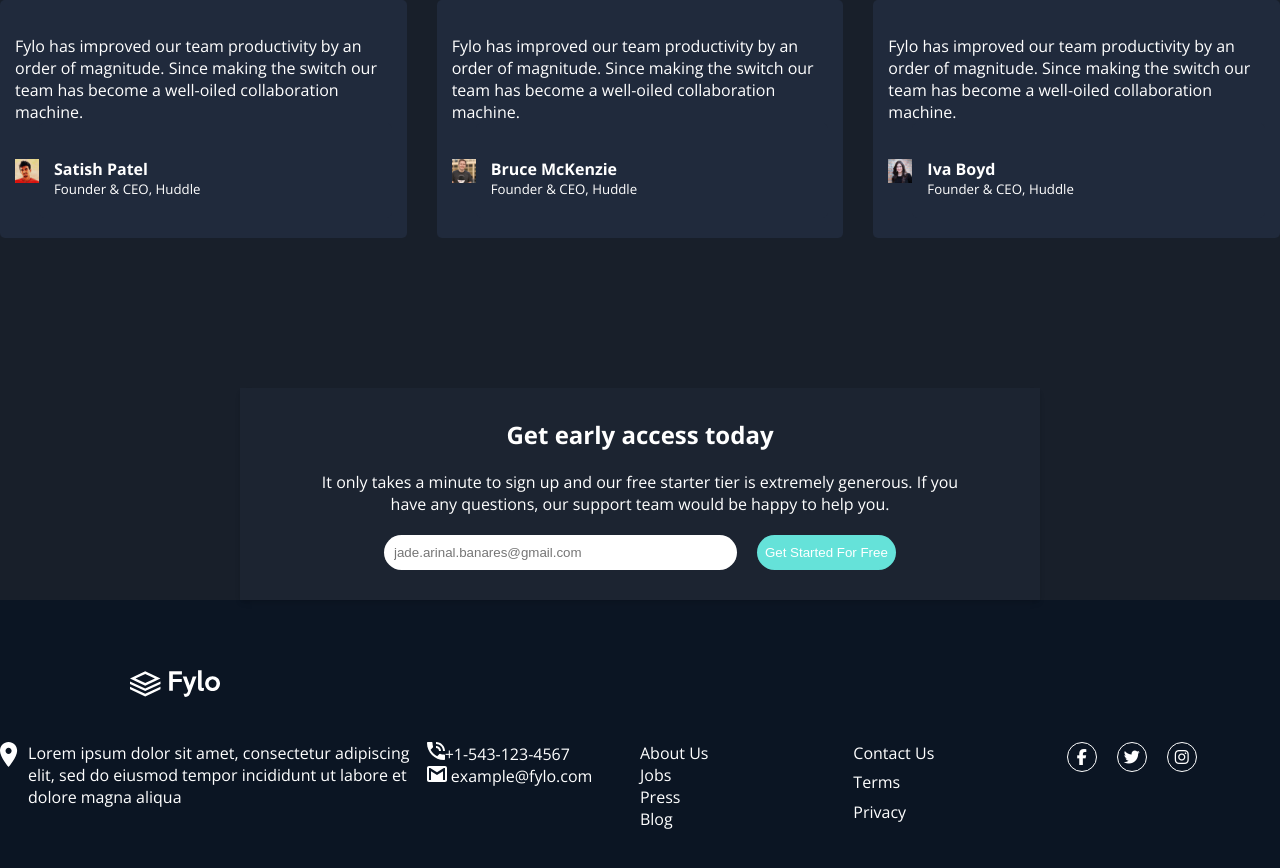
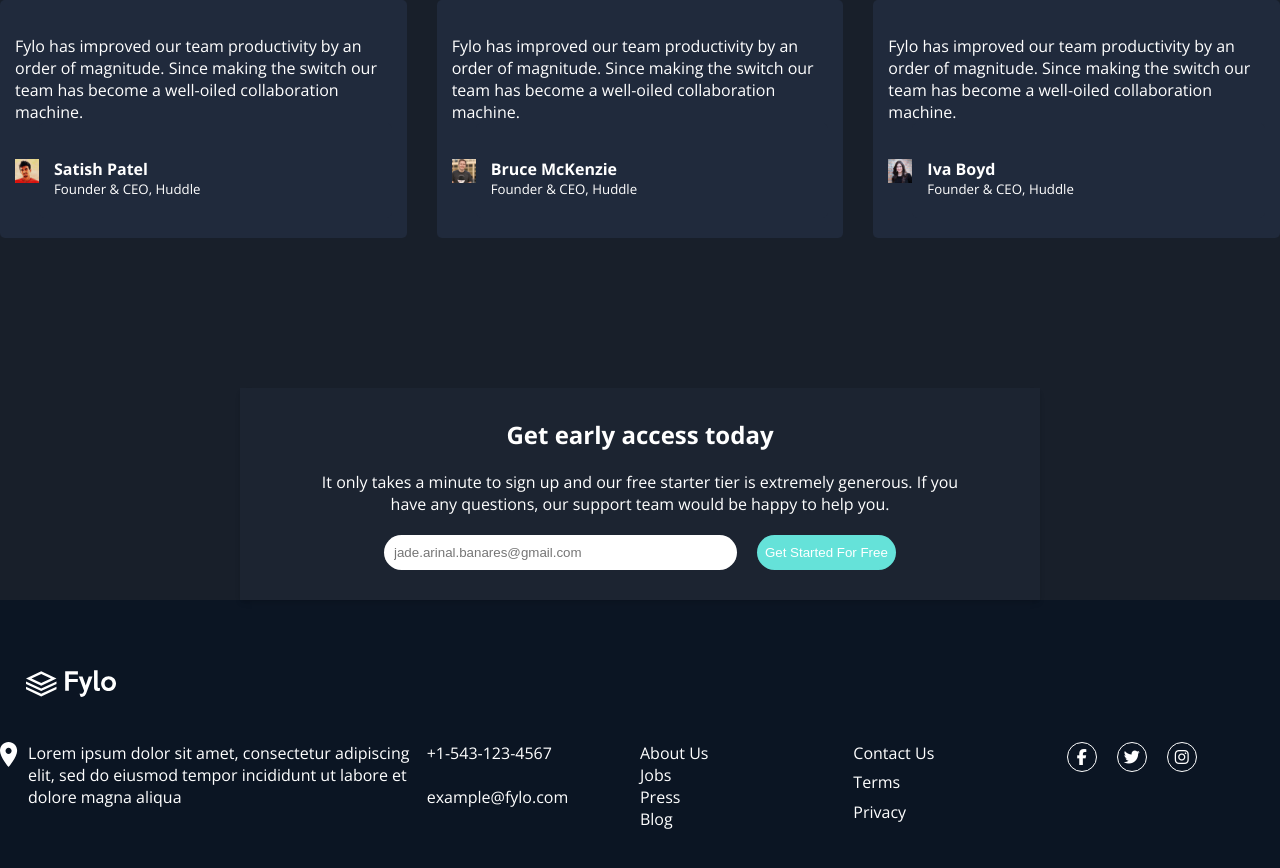
Before and after one commit to data-sets/fylo-dark-theme, a React (Create React App) app: page / in a window 1280 px wide. Shown: the part 2230-3098 px from the top of the page. Built offline with nearby package versions, Linux system fonts and the light colour scheme.

Commit message:
added: footer section

```diff
--- a/src/modules/Footer.jsx
+++ b/src/modules/Footer.jsx
@@ -7,8 +7,8 @@ export default function Footer() {
   return (
     <>
       <footer className="app__footer--section">
-        <img src={Logo} alt="" />
         <div>
+          <img src={Logo} alt="" />
           <ul>
             <li>
               <img src={Location} alt="" />
@@ -19,12 +19,13 @@ export default function Footer() {
             </li>
             <li>
               <a href="/">
-                <img src={Phone} alt="Phone Icon" />
-                +1-543-123-4567
+
+                <p>+1-543-123-4567</p>
               </a>
               <br />
               <a href="/">
-                <img src={Mail} alt="Mail Icon" /> example@fylo.com
+
+                <p>example@fylo.com</p>
               </a>
             </li>
             <li>
--- a/src/scss/globals/_main.scss
+++ b/src/scss/globals/_main.scss
@@ -33,6 +33,7 @@ li {
 
 button {
   border: none;
+  cursor: pointer;
 }
 
 .app {
@@ -256,13 +257,14 @@ button {
   &__footer--section {
     background-color: v.$dark-blue-footer-bg;
     padding-block: 70px;
-    & > img {
-      max-width: 1280px;
-      width: 90px;
-      margin-left: 130px;
-      margin-bottom: 40px;
-    }
+
     div {
+      & > img {
+        position: relative;
+        width: 90px;
+        margin-bottom: 40px;
+        left: 2%;
+      }
       ul {
         display: grid;
         grid-template-columns: 2fr 1fr 1fr 1fr 1fr;
@@ -274,6 +276,9 @@ button {
         li {
           a {
             color: v.$white;
+            &:hover {
+              font-weight: 700;
+            }
           }
           &:first-child {
             display: flex;
@@ -284,6 +289,15 @@ button {
           }
           &:nth-child(2) {
             display: block;
+
+            img {
+              width: 18px;
+            }
+            a {
+              display: flex;
+              align-items: center;
+              gap: 15px;
+            }
           }
           &:nth-child(3) {
             display: inherit;
@@ -302,6 +316,16 @@ button {
               border: 1px solid v.$white;
               height: 30px;
               width: 30px;
+              :hover {
+                display: flex;
+                justify-content: center;
+                align-items: center;
+                border: 1px solid v.$cyan;
+                height: 30px;
+                width: 30px;
+                border-radius: 50%;
+                color: v.$cyan;
+              }
             }
           }
         }
```
Also changed, not shown: src/dist/style.css, 1 other file (tests, documents, lock files or other folders).
